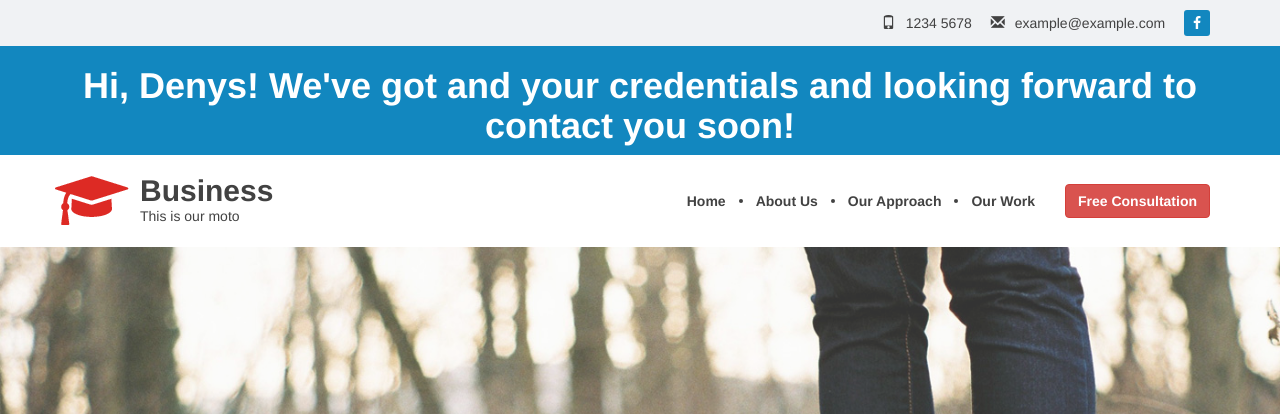
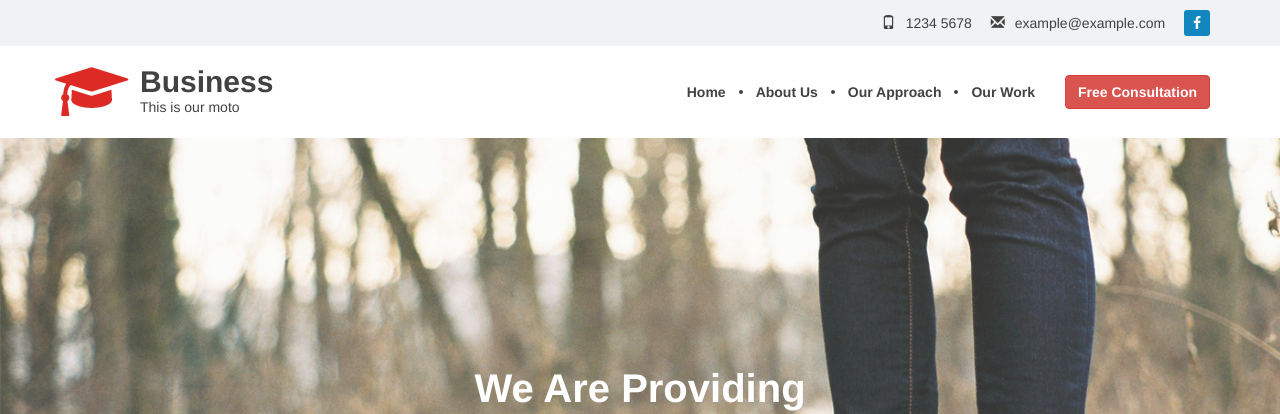
Before and after one commit to markoffden/markoffden.github.io, a PHP site: page / in a window 1280 px wide. Shown: the top 414 px of the page. Run offline with PHP 8.4, Linux system fonts and the light colour scheme; some libraries are stand-ins or nearby versions.

Commit message:
Some more

```diff
--- a/free-agency/css/style.css
+++ b/free-agency/css/style.css
@@ -69,8 +69,14 @@ header .header-top a.facebook span {
 /***** FORM RESPOND *****/
 
 header .form-respond {
+    background-color: #1287bf;
+}
+
+header .form-respond h1 {
     color: white;
-    background-color: #1287bf;
+    font-size: 25px;
+    font-size: 2.5rem;
+    margin-top: 10px;
     text-align: center;
 }
 
--- a/free-agency/index.html
+++ b/free-agency/index.html
@@ -24,9 +24,9 @@
                     </a>
                 </div><!-- container -->
             </div><!-- header-top -->
-            <div class="form-respond">
+            <div class="form-respond" style="display: none">
                 <div class="container">
-                    <h1>Hi, Denys! We've got and your credentials and looking forward to contact you soon!</h1>
+                    <h1>Hi, Denys! We've got your credentials and looking forward to contact you soon!</h1>
                 </div>
             </div>
             <nav class="navbar">
@@ -202,9 +202,9 @@
                         </div>
                         <p>Sit down with our experts to receive a free customized marketing plan for your business + Learn How To Use Google and Facebook to get 5000% ROI or more</p>
                         <form action="">
-                            <input type="text" class="form-control" placeholder="Your Name">
-                            <input type="text" class="form-control" placeholder="Contact Number">
-                            <input type="text" class="form-control" placeholder="Company Name">
+                            <input type="text" name="name" class="form-control" placeholder="Your Name" required>
+                            <input type="text" name="phone" class="form-control" placeholder="Contact Number" required>
+                            <input type="text" name="company" class="form-control" placeholder="Company Name" required>
                             <input type="submit" value="Submit Now">
                         </form>
                     </div><!-- form-modal -->
```
